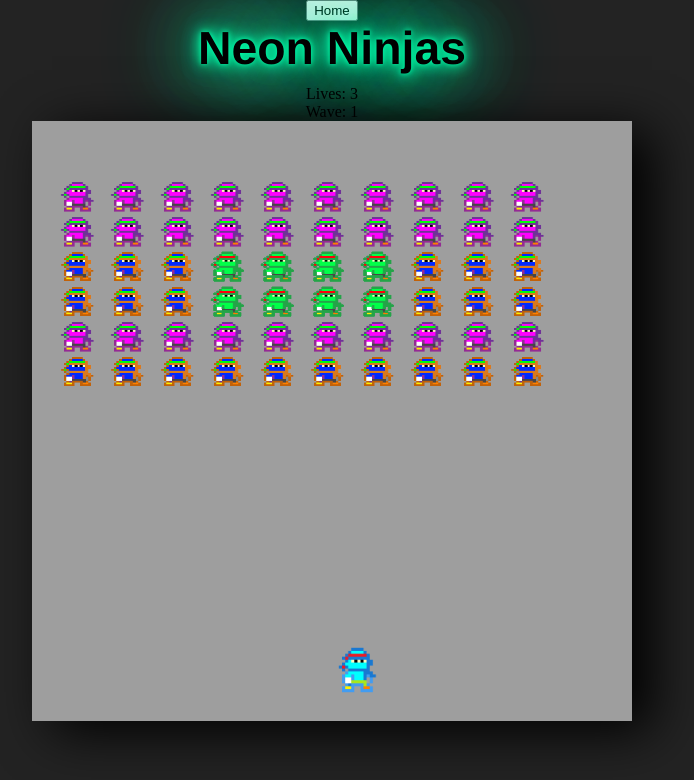
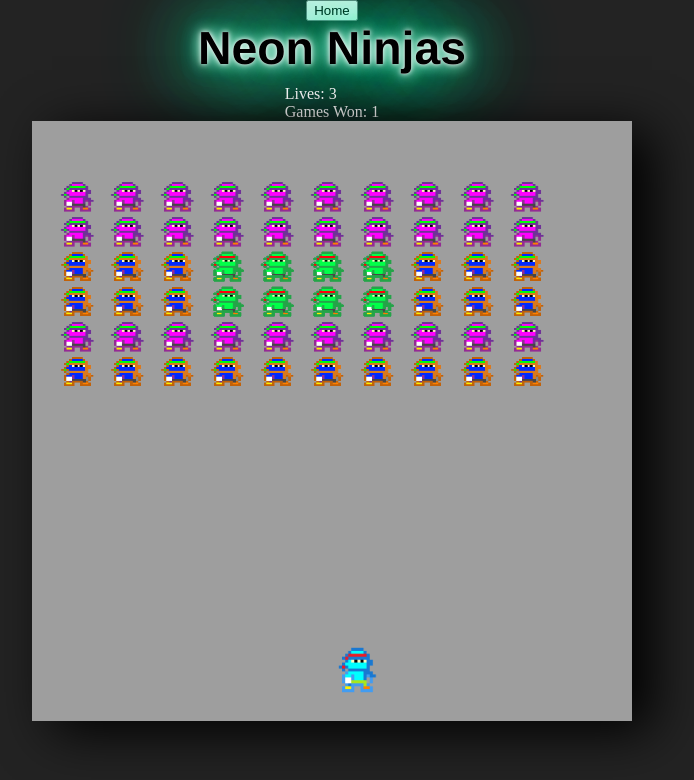
Before and after one commit to gsantos3/FullyHacks-Html-game, a plain HTML site: page Game.html in a window 1280 px wide. Shown: the whole page, without its empty margins (308-1002 px from the left). Drawn offline with Linux system fonts and the light colour scheme.

Commit message:
the final

```diff
--- a/Game.html
+++ b/Game.html
@@ -11,7 +11,7 @@
     font-size: 2.9em;
     font-family: "Helvetica";
     color: neonpink;
-    text-shadow: 0 0 0px #0fa, 0 0 5px #0fa, 0 0 14px #0fa, 0 0 20px #0fa,
+    text-shadow: 0 0 0px #fff, 0 0 5px #fff, 0 0 14px #fff, 0 0 20px #0fa,
     0 0 70px #0fa,0 0 80px #0fa, 0 0 90px #0fa, 0 0 100px #0fa;
   }
   body {
@@ -23,14 +23,19 @@
     height: 100vh;
     background: rgb(35, 35, 35);
   }
-
+  white {
+    color:#fff
+  }
 
 </style>
 <input type="button" onclick="location.href='Title.html';" value="Home" />
 </head>
 <body>
 <h1>Neon Ninjas</h1>
+<white>
 <div id="lives">Lives: <span id="lives-count">3</span></div>
-<div id="Waves">Wave: <span id="waves-count">1</span></div>
+
+<div id="Waves">Games Won: <span id="waves-count">1</span></div>
+</white>
 <canvas id="game"></canvas>
 <script type="module" src="Manager.js"></script>
```
Also changed, not shown: Title.html (+3 -2 lines).
